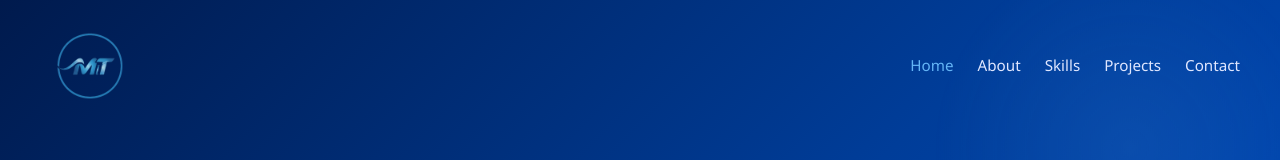
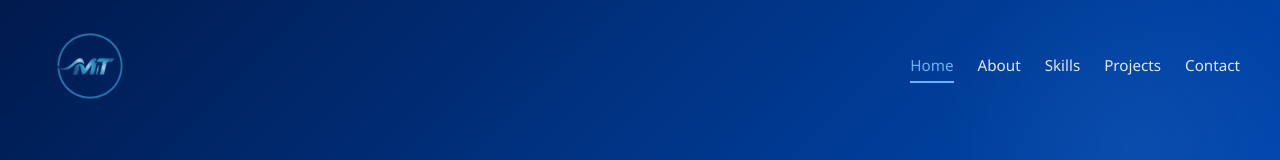
Before and after one commit to Len170-sorce/NewPortfolio, a React (Vite) app in the folder portfolio/: page / in a window 1280 px wide. Shown: the top 160 px of the page. Built offline with nearby package versions, Linux system fonts and the light colour scheme.

Commit message:
Nav hover

```diff
--- a/portfolio/src/components/Navigation.css
+++ b/portfolio/src/components/Navigation.css
@@ -56,15 +56,21 @@
   font-weight: 400;
   font-size: 0.95rem;
   padding: 0.25rem 0;
-  transition: color 0.3s ease;
+  transition: all 0.3s ease;
+  position: relative;
+  padding-bottom: 0.5rem;
 }
 
 .nav-links a:hover {
   color: var(--accent-blue);
+  border-bottom: 2px solid var(--accent-blue);
+  padding-bottom: calc(0.5rem - 2px);
 }
 
 .nav-links a.active {
   color: var(--accent-blue);
+  border-bottom: 2px solid var(--accent-blue);
+  padding-bottom: calc(0.5rem - 2px);
 }
 
 @media (max-width: 1024px) {
```
